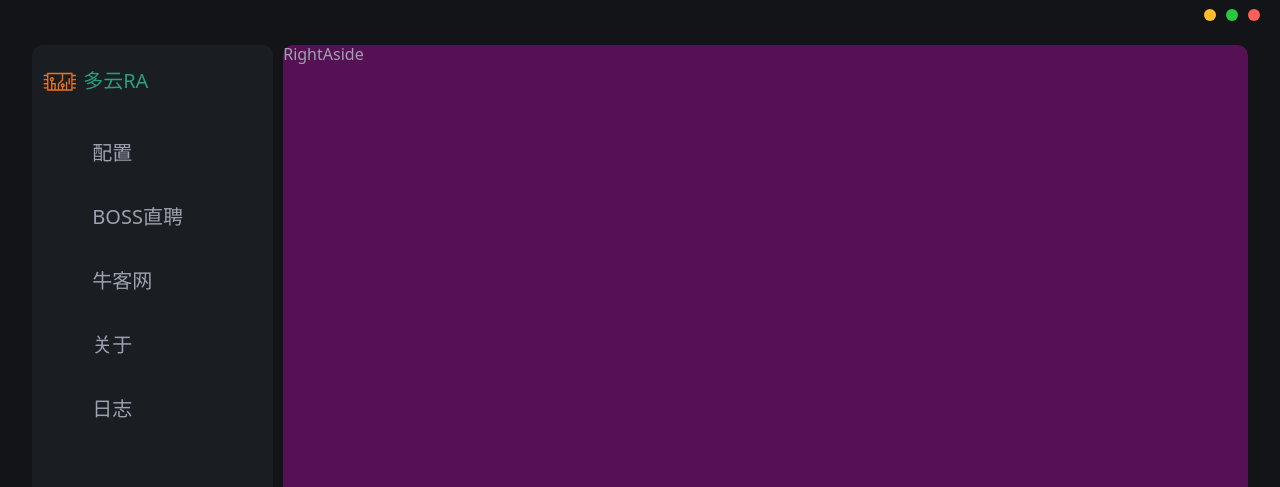
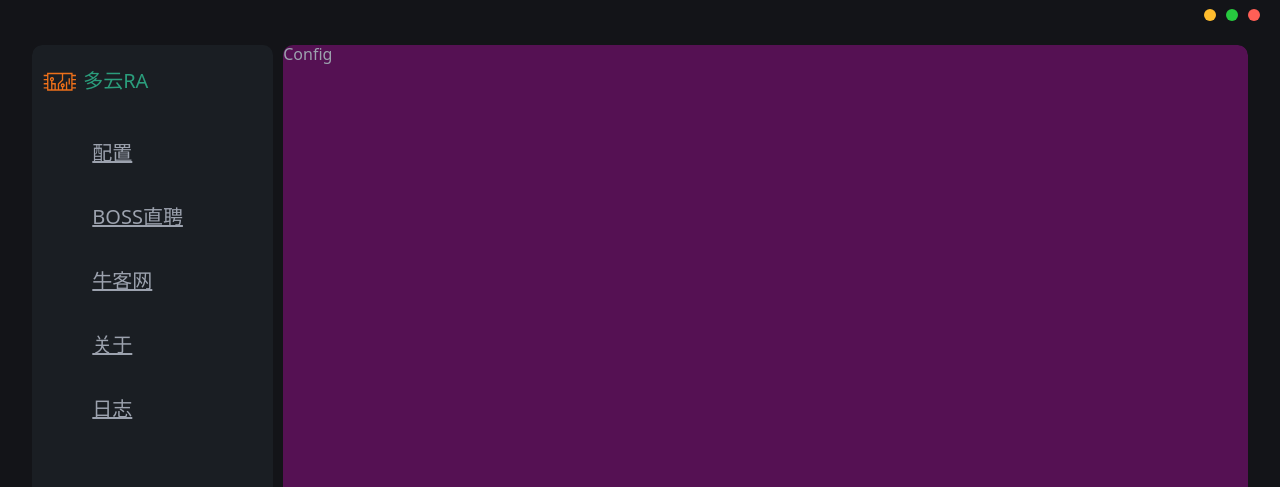
Before and after one commit to 518luck/resume-script, a React (Vite) app: page / in a window 1280 px wide. Shown: the top 487 px of the page. Built offline with nearby package versions, Linux system fonts and the light colour scheme.

Commit message:
路由表建立

```diff
--- a/src/ui/layout/RightAside/index.tsx
+++ b/src/ui/layout/RightAside/index.tsx
@@ -1,6 +1,11 @@
+import { Outlet } from 'react-router'
 import styles from './index.module.scss'
 
 const RightAside = () => {
-  return <div className={styles.rightAside}>RightAside</div>
+  return (
+    <div className={styles.rightAside}>
+      <Outlet />
+    </div>
+  )
 }
 export default RightAside
--- a/src/ui/main.tsx
+++ b/src/ui/main.tsx
@@ -1,9 +1,11 @@
 import { StrictMode } from 'react'
 import { createRoot } from 'react-dom/client'
-import App from './App.tsx'
+import { RouterProvider } from 'react-router-dom'
+
+import router from './router'
 
 createRoot(document.getElementById('root')!).render(
   <StrictMode>
-    <App />
+    <RouterProvider router={router} />
   </StrictMode>
 )
--- /dev/null
+++ b/src/ui/router/index.tsx
@@ -0,0 +1,43 @@
+import { createBrowserRouter } from 'react-router-dom'
+
+import App from '../App'
+import Config from '../views/Config'
+import Boss from '../views/Boss'
+import Nowcoder from '../views/Nowcoder'
+import AboutUs from '../views/AboutUs'
+import Log from '../views/Log'
+
+const router = createBrowserRouter([
+  {
+    path: '/',
+    element: <App />,
+    children: [
+      {
+        path: '/',
+        element: <Config />,
+      },
+      {
+        path: '/config',
+        element: <Config />,
+      },
+      {
+        path: '/boss',
+        element: <Boss />,
+      },
+      {
+        path: '/nowcoder',
+        element: <Nowcoder />,
+      },
+      {
+        path: '/about',
+        element: <AboutUs />,
+      },
+      {
+        path: '/logs',
+        element: <Log />,
+      },
+    ],
+  },
+])
+
+export default router
--- a/src/ui/views/LeftNavArticle/index.tsx
+++ b/src/ui/views/LeftNavArticle/index.tsx
@@ -1,13 +1,24 @@
+import { NavLink } from 'react-router'
 import styles from './index.module.scss'
 
 const LeftNavArticle = () => {
   return (
     <div className={styles.leftNavArticle}>
-      <div className={styles.leftNavArticleItem}>配置</div>
-      <div className={styles.leftNavArticleItem}>BOSS直聘</div>
-      <div className={styles.leftNavArticleItem}>牛客网</div>
-      <div className={styles.leftNavArticleItem}>关于</div>
-      <div className={styles.leftNavArticleItem}>日志</div>
+      <NavLink to='/config' className={styles.leftNavArticleItem}>
+        配置
+      </NavLink>
+      <NavLink to='/boss' className={styles.leftNavArticleItem}>
+        BOSS直聘
+      </NavLink>
+      <NavLink to='/nowcoder' className={styles.leftNavArticleItem}>
+        牛客网
+      </NavLink>
+      <NavLink to='/about' className={styles.leftNavArticleItem}>
+        关于
+      </NavLink>
+      <NavLink to='/logs' className={styles.leftNavArticleItem}>
+        日志
+      </NavLink>
     </div>
   )
 }
```
Also changed, not shown: src/ui/views/AboutUs/index.module.scss (added), src/ui/views/AboutUs/index.tsx (renamed from src/ui/views/AbooutUs/index.tsx).
